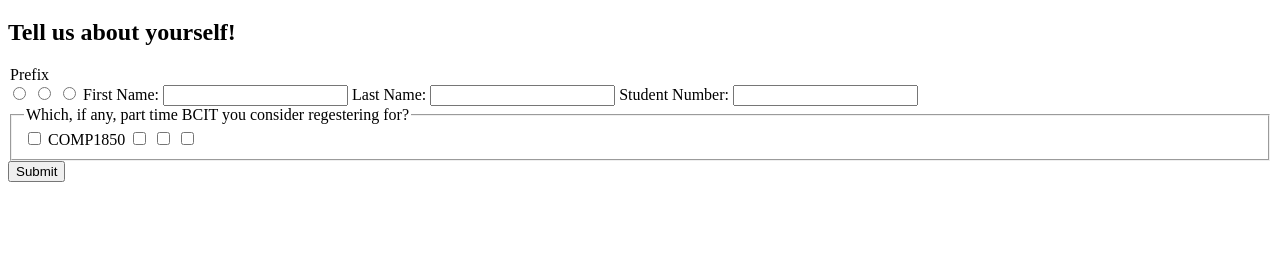
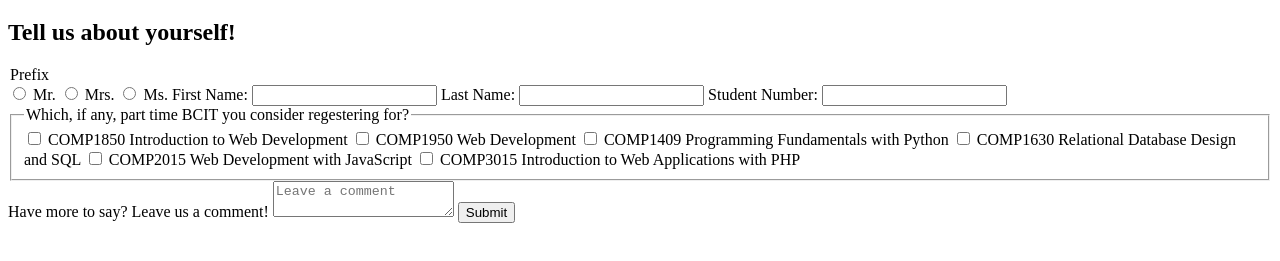
Before and after one commit to Veronica1207/HTML_Forms, a plain HTML site: page index.html in a window 1280 px wide. Shown: the part 61-322 px from the top of the page. Drawn offline with Linux system fonts and the light colour scheme.

Commit message:
2021-03-17 html form final

```diff
--- a/index.html
+++ b/index.html
@@ -22,38 +22,36 @@
                 target="_blank">
 
             <legend>Prefix</legend>
-            <input 	type="radio"
+            <input  type="radio"
                     name="prefix"
-                    id=""
-                    value=""	/>
-            <label 	for=""></label>
-            <input 	type="radio"
+                    id="mr"
+                    value="Mr."	/>
+            <label  for="mr">Mr.</label>
+            <input  type="radio"
                     name="prefix"
-                    id=""
-                    value=""	/>
-            <label 	for=""></label>
-            <input 	type="radio"
+                    id="mrs"
+                    value="Mrs."	/>
+            <label  for="mrs">Mrs.</label>
+            <input  type="radio"
                     name="prefix"
-                    id=""
-                    value=""	/>
-            <label 	for=""></label>
+                    id="ms"
+                    value="Ms."	/>
+            <label  for="ms">Ms.</label>
 
-
-
-            <label	for="firstname">First Name:</label>
-            <input 	type="text"
+            <label  for="firstname">First Name:</label>
+            <input  type="text"
                     name="firstname"
                     id="firstname"
                     required="required"		/>
 
-            <label	for="lastname">Last Name:</label>
-            <input 	type="text"
+            <label  for="lastname">Last Name:</label>
+            <input  type="text"
                     name="lastname"
                     id="lastname"
                     required="required"		/>
 
-            <label	for="studentnumber">Student Number:</label>
-            <input 	type="text"
+            <label  for="studentnumber">Student Number:</label>
+            <input  type="text"
                     name="studentnumber"
                     id="studentnumber"
                     required="required"		/>
@@ -63,36 +61,45 @@
                 <input 	type="checkbox"
                         id="1850"
                         name="courses"
-                        value="COMP1850" />
-                <label 	for="1850">COMP1850</label>
+                        value="comp1850" />
+                <label 	for="1850">COMP1850 Introduction to Web Development</label>
 
                 <input 	type="checkbox"
-                        id=""
+                        id="1950"
                         name="courses"
-                        value="" />
-                <label 	for=""></label>
+                        value="comp1950" />
+                <label 	for="1950">COMP1950 Web Development</label>
 
                 <input 	type="checkbox"
-                        id=""
+                        id="1409"
                         name="courses"
-                        value="" />
-                <label 	for=""></label>
+                        value="comp1409" />
+                <label 	for="1409">COMP1409 Programming Fundamentals with Python</label>
 
                 <input 	type="checkbox"
-                        id=""
+                        id="1630"
                         name="courses"
-                        value="" />
-                <label 	for=""></label>
+                        value="comp1630" />
+                <label 	for="1630">COMP1630 Relational Database Design and SQL</label>
+                <input 	type="checkbox"
+                        id="2015"
+                        name="courses"
+                        value="comp2015" />
+                <label 	for="2015">COMP2015 Web Development with JavaScript</label>
+                <input 	type="checkbox"
+                        id="3015"
+                        name="courses"
+                        value="comp3015" />
+                <label 	for="3015">COMP3015 Introduction to Web Applications with PHP</label>
 
             </fieldset>
+            <label>Have more to say? Leave us a comment!</label>
+            <textarea   name="comments"
+                        placeholder="Leave a comment"
+                        id="comments"></textarea>
 
-
-
-
-        <input 	type="submit"
-                value="Submit" />
-
-
+            <input  type="submit"
+                    value="Submit" />
         </form>
     </main>
     <footer>
```
